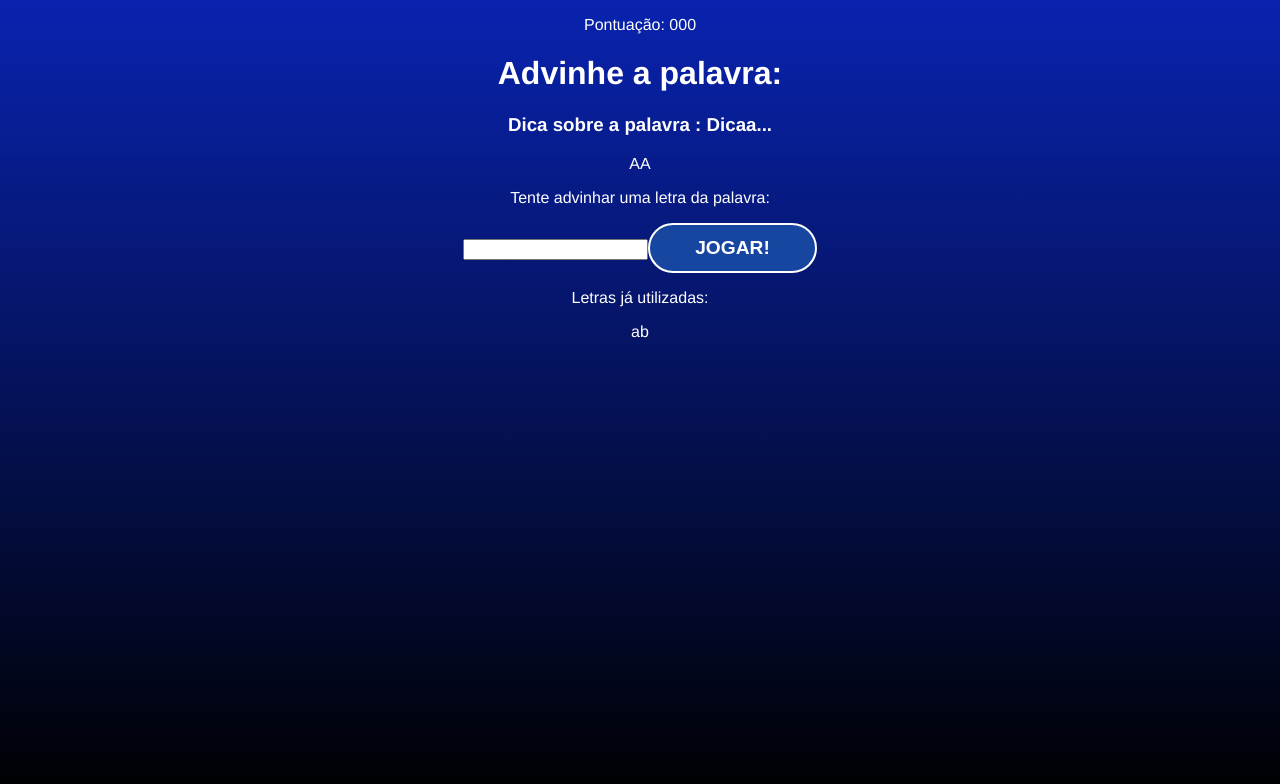
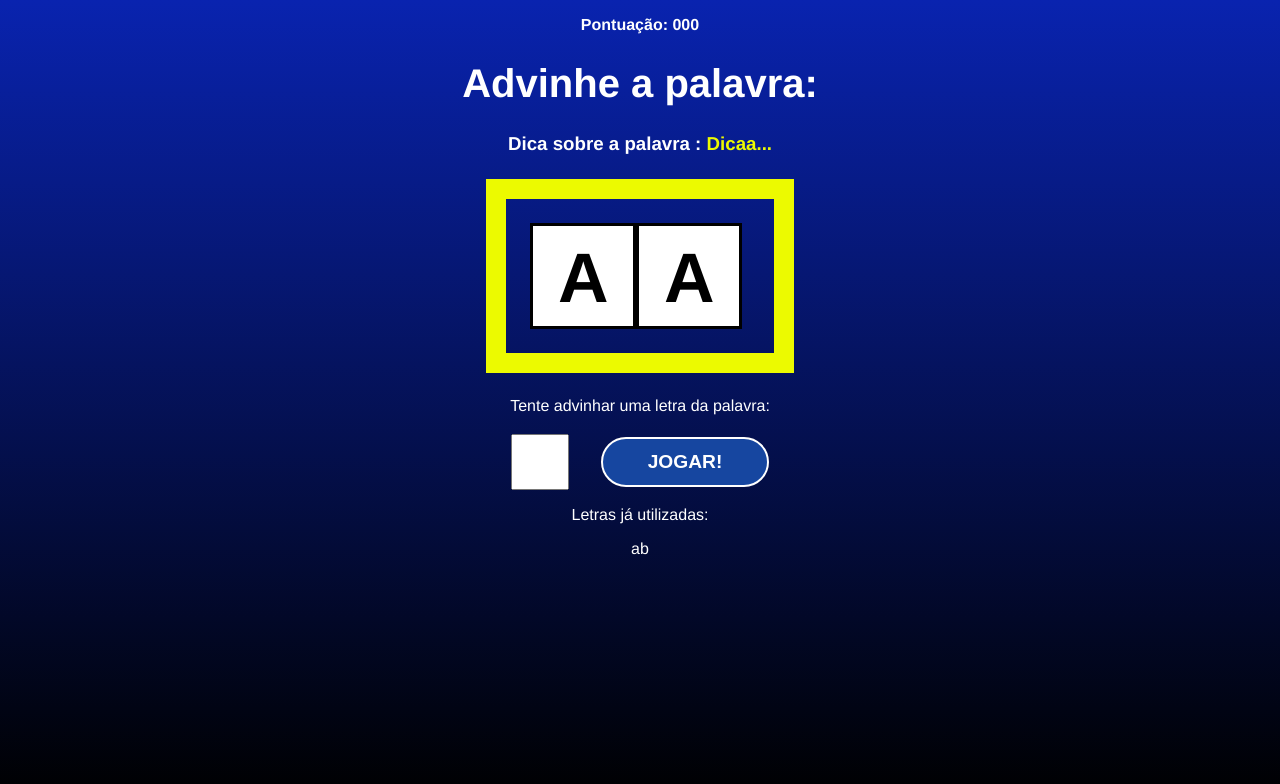
Before and after one commit to PedroGoncalves-Dev/ProjectSecretWord-PedroGoncalves, a React (Vite) app: page / in a window 1280 px wide. Both pictures are taken after a click on the button "COMEÇAR O JOGO". Shown: the top 784 px of the page. Built offline with nearby package versions, Linux system fonts and the light colour scheme.

Commit message:
css da pagina game

```diff
--- a/src/components/Game.css
+++ b/src/components/Game.css
@@ -0,0 +1,42 @@
+.game h1 {
+    font-size: 2.5em;
+}
+.points span {
+    font-weight: bolder;
+}
+.tip span {
+    color: #ecfa00;
+}
+.wordContainer {
+    margin: 1.5em;
+    padding: 1.5em;
+    border: 20px solid #ecfa00;
+    display: flex;
+}
+.letter ,
+.blankSquare {
+    font-size: 70px;
+    line-height: 1.5em;
+    border: 3px solid #000;
+    height: 100px;
+    width: 100px;
+    text-transform: uppercase;
+    background: #fff;
+    color: #000;
+    font-weight: bold;
+}
+.letterContainer p {
+    margin-bottom: 1.2em;
+}
+.letterContainer form {
+    display: flex;
+    align-items: center;
+    justify-content: center;
+}
+.letterContainer input {
+    height: 50px;
+    width: 50px;
+    font-size: 2em;
+    text-align: center;
+    margin-right: 1em;
+}
```
